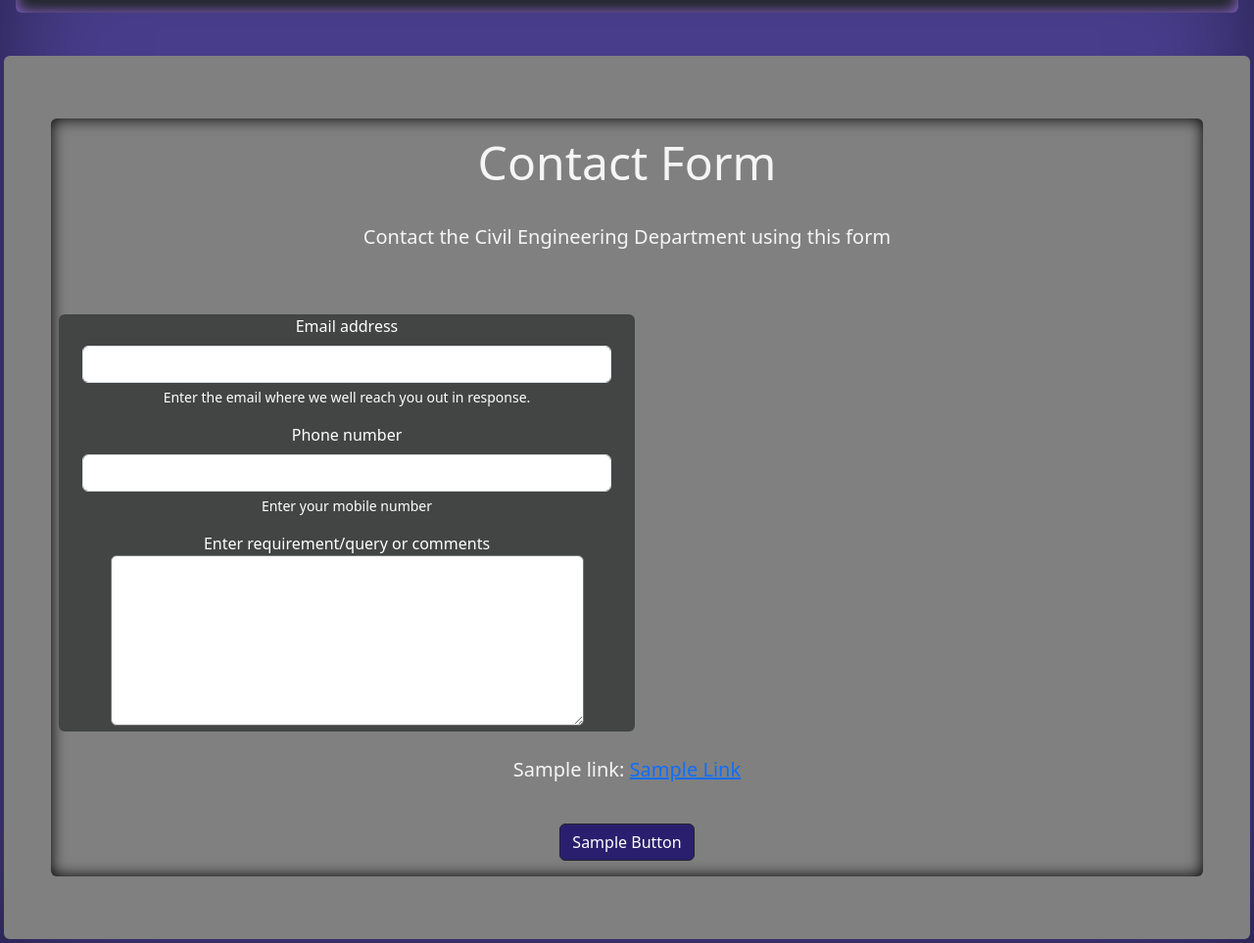
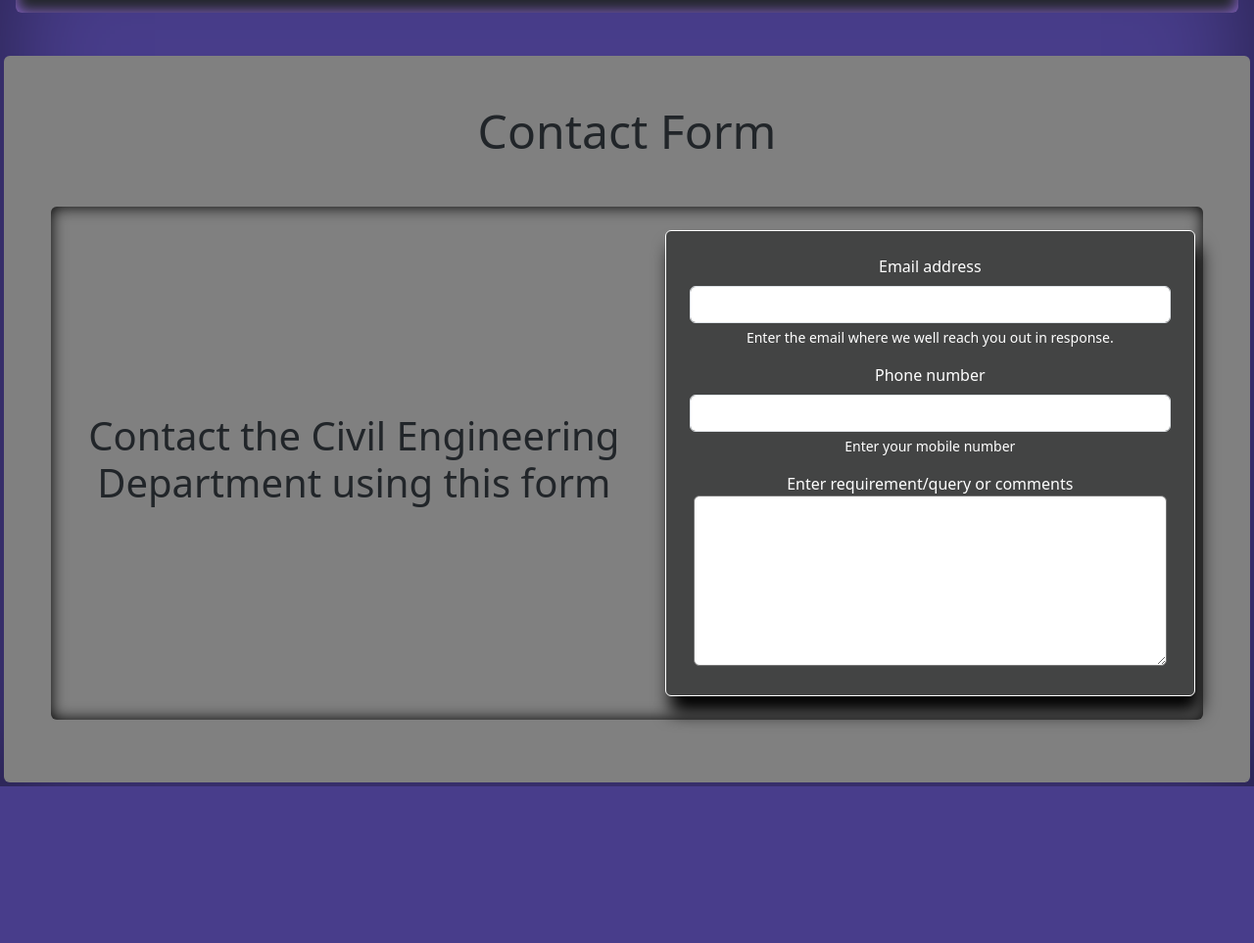
Before and after one commit to Kishlay-notabot/rfr-sgt, a website: page src/contact.html in a window 1280 px wide. Shown: the part 77-1040 px from the top of the page at 98% size. After the commit the page ends 880 px from the top, so only its background shows below. Drawn offline with Linux system fonts and the light colour scheme; files whose address does not match are found by name.

Commit message:
edit code

```diff
--- a/src/contact.html
+++ b/src/contact.html
@@ -31,13 +31,14 @@
 
   <div class="p-1">
     <div class="text-center me-md-3 pt-3 px-3 pt-md-5 px-md-5 overflow-hidden rounded p-5" style="width: 100%; background-color: grey; color: whitesmoke;">
-      <div id="maindiv" class="my-3 py-3 rounded" style=" box-shadow: inset 0 0 1rem #000000;">
+      <h2 class="display-5 text-dark">Contact Form</h2> <br>
+      <div id="maindiv" class="my-3 py-3 rounded d-flex justify-content-center align-items-center" style=" box-shadow: inset 0 0 1rem #000000;">
         <!-- Sample Text -->
-        <h2 class="display-5">Contact Form</h2> <br>
-        <p class="lead">Contact the Civil Engineering Department using this form</p> <br>
-        <div id="centerform" class="rounded m-2 text-white" style="background-color: rgb(67, 68, 68); width: 50%;"><form data-netlify-recaptcha="true" method="POST" name="contact">
+
+        <h1 class="text-dark">Contact the Civil Engineering Department using this form</h1> <br>
+        <div id="centerform" class="rounded m-2 text-white" style="background-color: rgb(67, 68, 68); width: 80%; border: 1px solid; box-shadow: 5px 17px 18px black;"><form data-netlify-recaptcha="true" method="POST" name="contact">
         <div class="m-4">
-          <div class="mb-3">
+          <div id="formchilddiv" class="mb-3">
               <label for="InpEmail" class="form-label">Email address</label>
               <input type="email" class="form-control" id="InpEmail" aria-describedby="emailHelp">
               <div class="form-text text-white">Enter the email where we well reach you out in response.</div>
@@ -57,11 +58,5 @@
 
         </form>
       </div>
-        <p class="lead">Sample link: <a href="#">Sample Link</a></p> <br>
-        <button type="button" class="btn btn-dark rounded">Sample Button</button>
-      </div>
-    </div>
-  </div>
-
-</body>
+    </body>
 </html>
```
